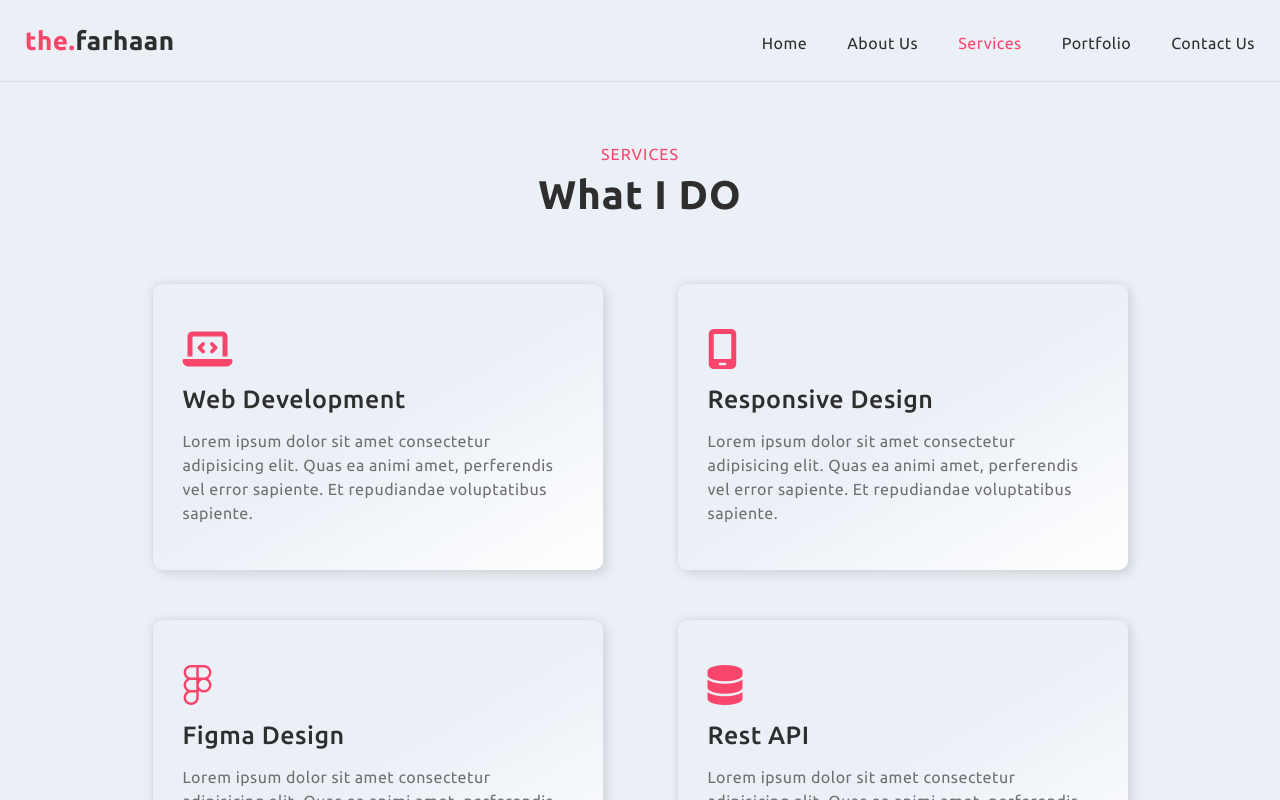
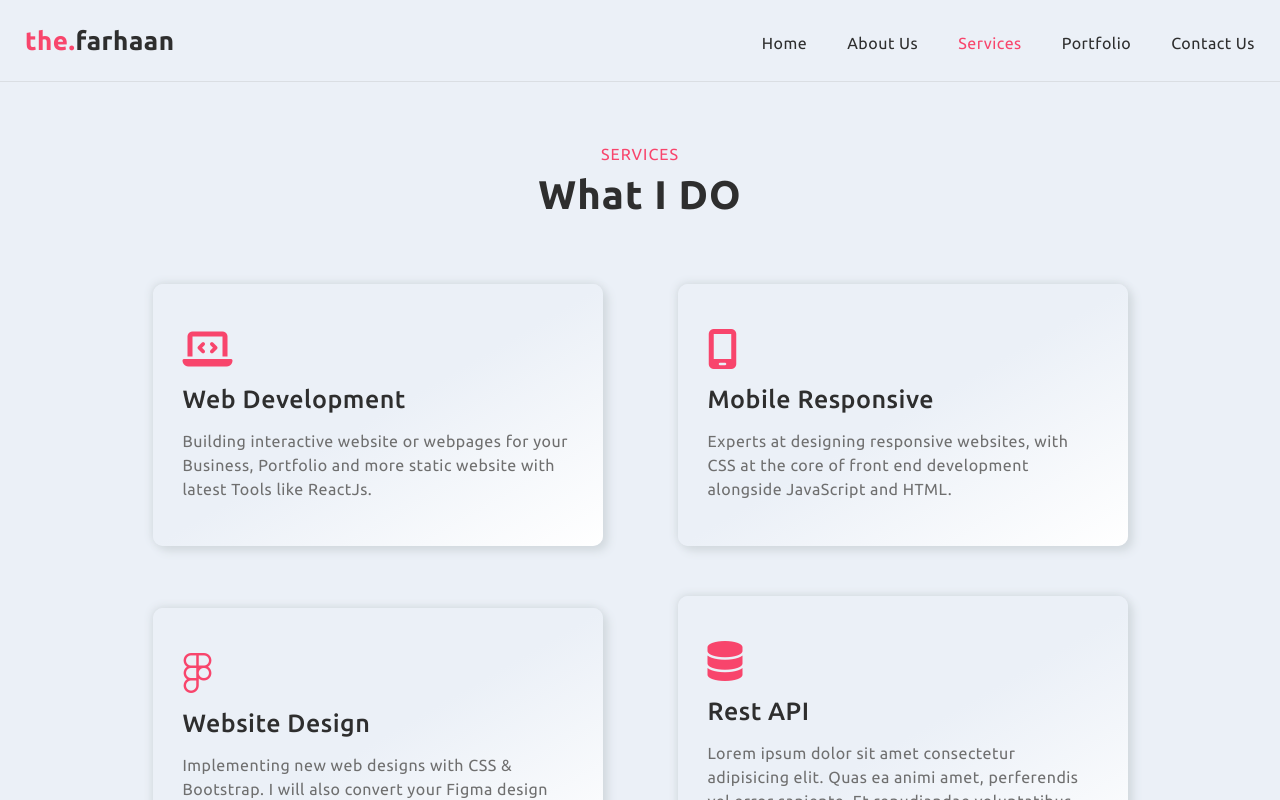
Before and after one commit to farhaanmalik/react-dev-portfolio, a React (Create React App) app: page /services in a window 1280 px wide. Shown: the top 800 px of the page. Built offline with nearby package versions, Linux system fonts and the light colour scheme; the HTML template or start-up script is replaced by a standard one.

Commit message:
Update ServiceCard.js

```diff
--- a/src/component/ServiceCard.js
+++ b/src/component/ServiceCard.js
@@ -10,7 +10,7 @@ const ServiceCard = () => {
                             <i className="fa-solid fa-laptop-code"></i>
                         </div>
                         <h1 className='my-4'>Web Development</h1>
-                        <p className="hero-para my-4">Lorem ipsum dolor sit amet consectetur adipisicing elit. Quas ea animi amet, perferendis vel error sapiente. Et repudiandae voluptatibus sapiente.</p>
+                        <p className="hero-para my-4">Building interactive website or webpages for your Business, Portfolio and more static website with latest Tools like ReactJs.</p>
                     </div>
                 </div>
                 <div className="card service-card">
@@ -18,8 +18,8 @@ const ServiceCard = () => {
                         <div className="icon my-4">
                             <i className="fa-solid fa-mobile-screen"></i>
                         </div>
-                        <h1 className='my-4'>Responsive Design</h1>
-                        <p className="hero-para my-4">Lorem ipsum dolor sit amet consectetur adipisicing elit. Quas ea animi amet, perferendis vel error sapiente. Et repudiandae voluptatibus sapiente.</p>
+                        <h1 className='my-4'>Mobile Responsive</h1>
+                        <p className="hero-para my-4">Experts at designing responsive websites, with CSS at the core of front end development alongside JavaScript and HTML.</p>
                     </div>
                 </div>
                 <div className="card service-card">
@@ -27,8 +27,8 @@ const ServiceCard = () => {
                         <div className="icon my-4">
                             <i className="fa-brands fa-figma"></i>
                         </div>
-                        <h1 className='my-4'>Figma Design</h1>
-                        <p className="hero-para my-4">Lorem ipsum dolor sit amet consectetur adipisicing elit. Quas ea animi amet, perferendis vel error sapiente. Et repudiandae voluptatibus sapiente.</p>
+                        <h1 className='my-4'>Website Design</h1>
+                        <p className="hero-para my-4">Implementing new web designs with CSS & Bootstrap. I will also convert your Figma design into Reusable Code.</p>
                     </div>
                 </div>
                 <div className="card service-card">
```
